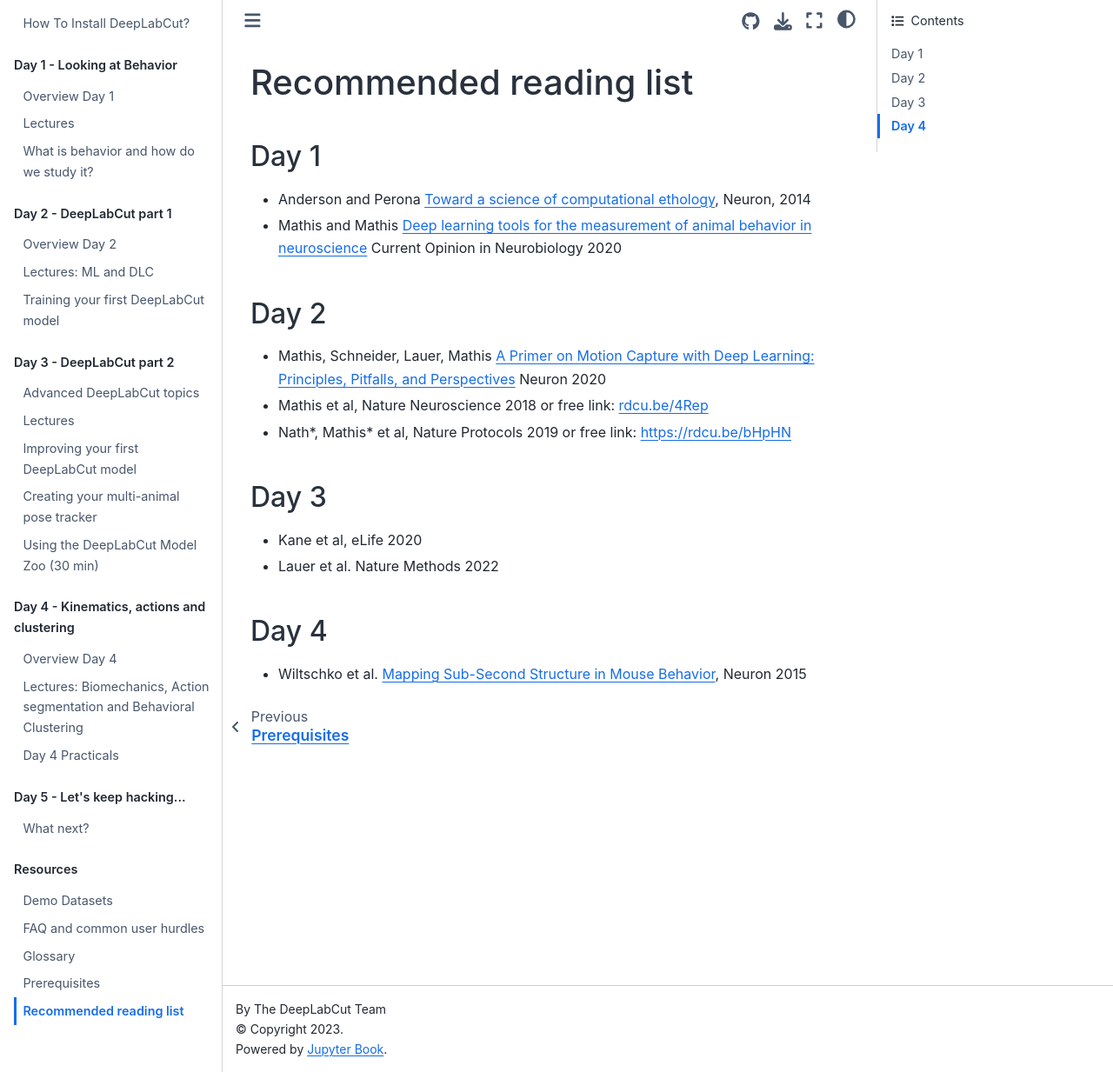
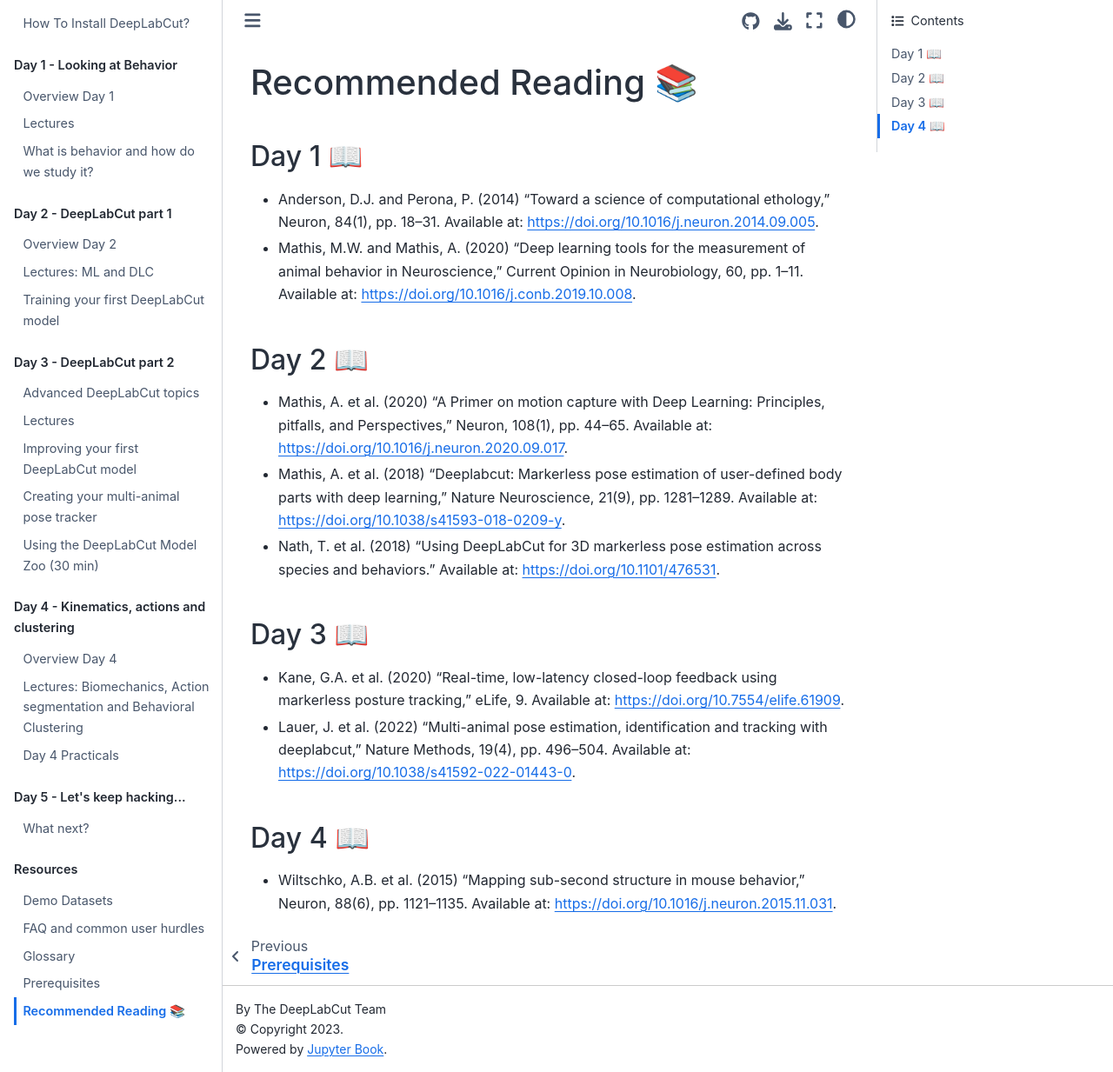
Before and after one commit to AlexEMG/DLC-Cajal-Course, a Jupyter Book: the page built from content/Recommended_reading.md, in a window 1280 px wide and 1233 px high. Shown: the whole window at 87% size. Built offline with Jupyter Book 1.0.4 settings and Sphinx 7.4.7 and the Sphinx Book theme 1.1.4, drawn with Linux system fonts in a browser that asks for light colours.

Commit message:
Update Recommended_reading.md

```diff
--- a/content/Recommended_reading.md
+++ b/content/Recommended_reading.md
@@ -1,25 +1,25 @@
-# Recommended reading list
+# Recommended Reading 📚
 
-## Day 1
+## Day 1 📖
 
-- Anderson and Perona [Toward a science of computational ethology](https://www.sciencedirect.com/science/article/pii/S0896627314007934), Neuron, 2014
+- Anderson, D.J. and Perona, P. (2014) “Toward a science of computational ethology,” Neuron, 84(1), pp. 18–31. Available at: https://doi.org/10.1016/j.neuron.2014.09.005.
 
-- Mathis and Mathis [Deep learning tools for the measurement of animal behavior in neuroscience](https://www.sciencedirect.com/science/article/abs/pii/S0959438819301151) Current Opinion in Neurobiology 2020
+- Mathis, M.W. and Mathis, A. (2020) “Deep learning tools for the measurement of animal behavior in Neuroscience,” Current Opinion in Neurobiology, 60, pp. 1–11. Available at: https://doi.org/10.1016/j.conb.2019.10.008.
 
-## Day 2
+## Day 2 📖
 
-- Mathis, Schneider, Lauer, Mathis [A Primer on Motion Capture with Deep Learning: Principles, Pitfalls, and Perspectives](https://www.sciencedirect.com/science/article/pii/S0896627320307170) Neuron 2020
+- Mathis, A. et al. (2020) “A Primer on motion capture with Deep Learning: Principles, pitfalls, and Perspectives,” Neuron, 108(1), pp. 44–65. Available at: https://doi.org/10.1016/j.neuron.2020.09.017.
 
-- Mathis et al, Nature Neuroscience 2018 or free link: rdcu.be/4Rep
+- Mathis, A. et al. (2018) “Deeplabcut: Markerless pose estimation of user-defined body parts with deep learning,” Nature Neuroscience, 21(9), pp. 1281–1289. Available at: https://doi.org/10.1038/s41593-018-0209-y.
 
-- Nath*, Mathis* et al, Nature Protocols 2019 or free link: https://rdcu.be/bHpHN
+- Nath, T. et al. (2018) “Using DeepLabCut for 3D markerless pose estimation across species and behaviors.” Available at: https://doi.org/10.1101/476531.
 
-## Day 3
+## Day 3 📖
 
-- Kane et al, eLife 2020
+- Kane, G.A. et al. (2020) “Real-time, low-latency closed-loop feedback using markerless posture tracking,” eLife, 9. Available at: https://doi.org/10.7554/elife.61909.
 
-- Lauer et al. Nature Methods 2022
+- Lauer, J. et al. (2022) “Multi-animal pose estimation, identification and tracking with deeplabcut,” Nature Methods, 19(4), pp. 496–504. Available at: https://doi.org/10.1038/s41592-022-01443-0.
 
-## Day 4
+## Day 4 📖
 
-- Wiltschko et al. [Mapping Sub-Second Structure in Mouse Behavior](https://www.ncbi.nlm.nih.gov/pmc/articles/PMC4708087/), Neuron 2015
+- Wiltschko, A.B. et al. (2015) “Mapping sub-second structure in mouse behavior,” Neuron, 88(6), pp. 1121–1135. Available at: https://doi.org/10.1016/j.neuron.2015.11.031.
```
